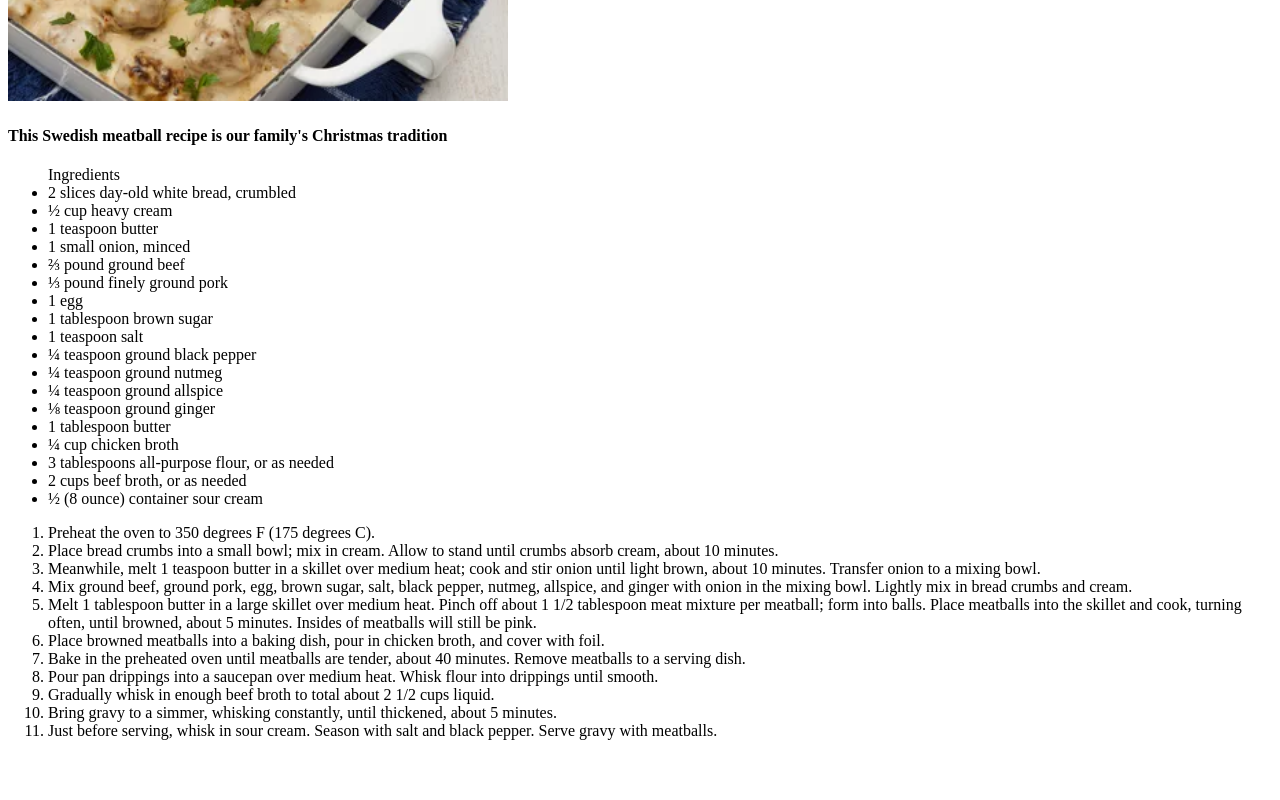
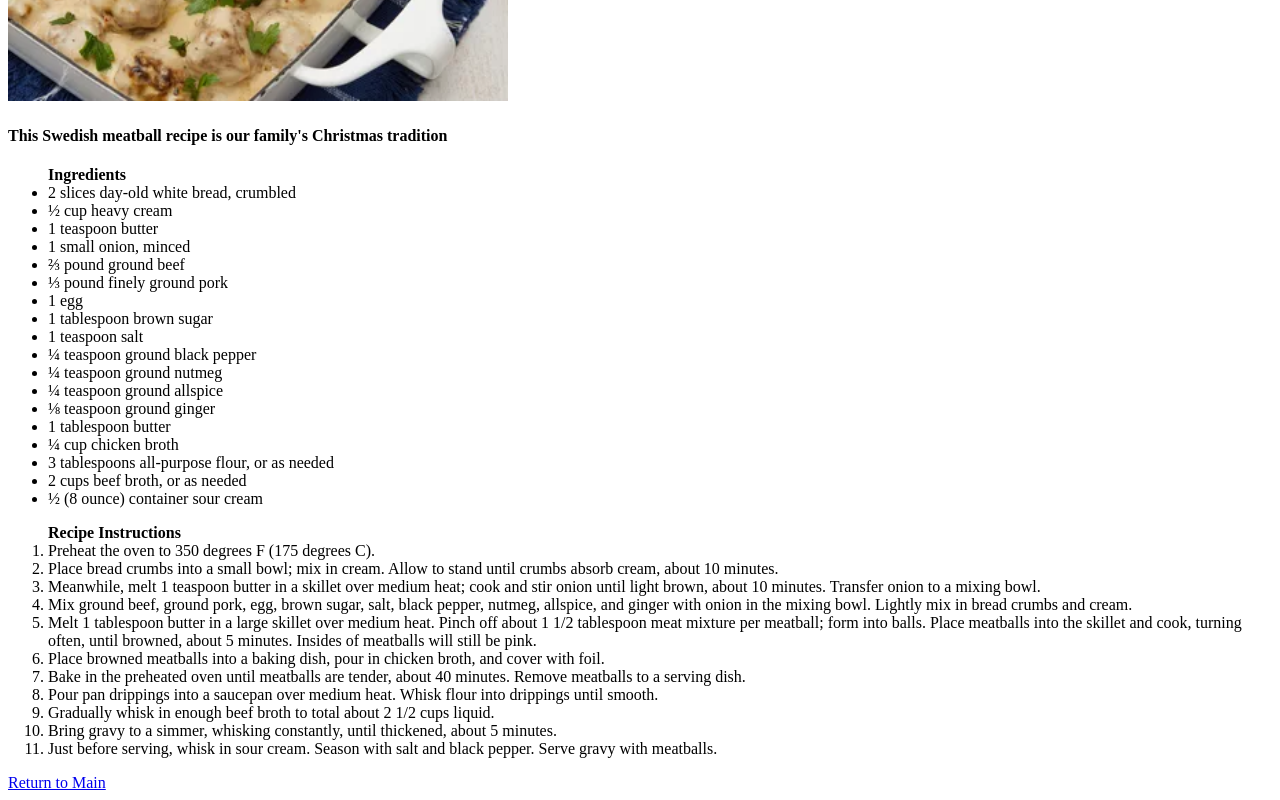
Before and after one commit to Zach-Copenhaver/odin-recipes, a plain HTML site: page recipes/swedish-meatballs.html in a window 1280 px wide. Shown: the part 311-1111 px from the top of the page. Before the commit the page ends 1067 px from the top, so only its background shows below. Drawn offline with Linux system fonts and the light colour scheme.

Commit message:
Add bold to ingredients and instructions

```diff
--- a/recipes/swedish-meatballs.html
+++ b/recipes/swedish-meatballs.html
@@ -9,7 +9,7 @@
     <h1>Swedish Meatballs</h1>
     <img src="../images/swedish-meatball.png" width="500">
     <h4>This Swedish meatball recipe is our family's Christmas tradition</h4>
-    <ul> Ingredients
+    <ul> <strong>Ingredients</strong>
         <li>2 slices day-old white bread, crumbled</li>
         <li>½ cup heavy cream</li>
         <li>1 teaspoon butter</li>
@@ -30,7 +30,7 @@
         <li>½ (8 ounce) container sour cream</li>
 
     </ul>
-    <ol>
+    <ol> <strong>Recipe Instructions</strong>
         <li>Preheat the oven to 350 degrees F (175 degrees C).</li>
         <li>Place bread crumbs into a small bowl; mix in cream. Allow to stand until crumbs absorb cream, about 10 minutes. </li>
         <li>Meanwhile, melt 1 teaspoon butter in a skillet over medium heat; cook and stir onion until light brown, about 10 minutes. Transfer onion to a mixing bowl. </li>
@@ -44,6 +44,7 @@
         <li>Bring gravy to a simmer, whisking constantly, until thickened, about 5 minutes.</li>
         <li>Just before serving, whisk in sour cream. Season with salt and black pepper. Serve gravy with meatballs. </li>
     </ol>
+    <a href="../index.html">Return to Main</a>
 </body>
 
 
```
Also changed, not shown: recipes/taco-skillet.html (+3 -2 lines).
